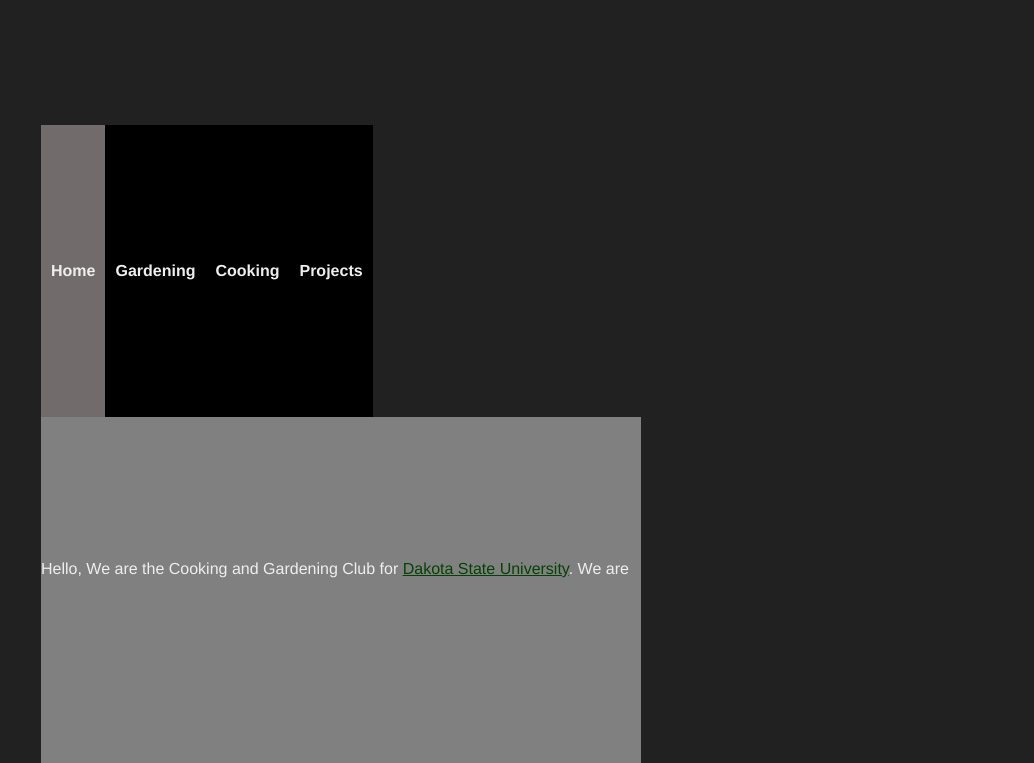
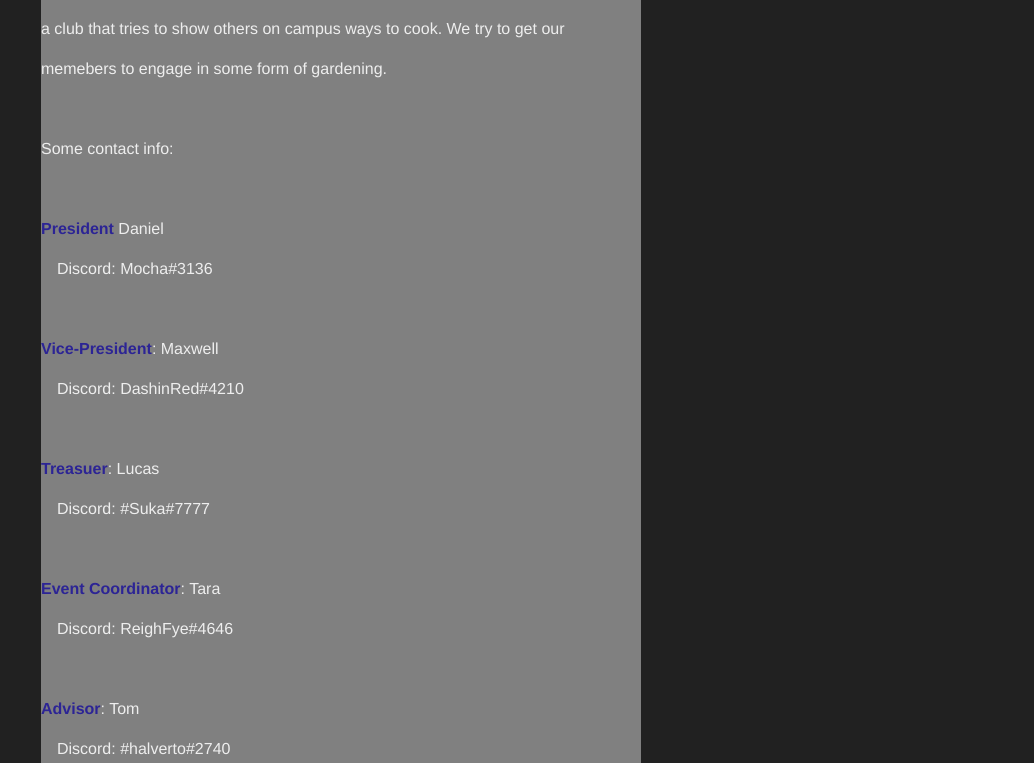
Before and after one commit to Maxwellk042/Stringed_In.github.io, a plain HTML site: page Cooking&Gardening/Web.html in a window 1280 px wide. Shown: the part 218-981 px from the top of the page, without its empty margins (14-1048 px from the left). Drawn offline with Linux system fonts and the light colour scheme.

Commit message:
Update Web.html

```diff
--- a/Cooking&Gardening/Web.html
+++ b/Cooking&Gardening/Web.html
@@ -8,7 +8,7 @@
     <style>
         body {
             font-family: Helvetica, sans-serif;
-            line-height: 34vh;
+            line-height: 5vh;
             margin-left: 2.8125em;
             margin-right: 15.625em;
             margin-top: .245em;
```
